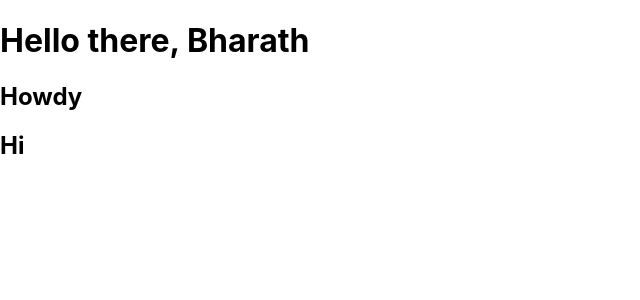
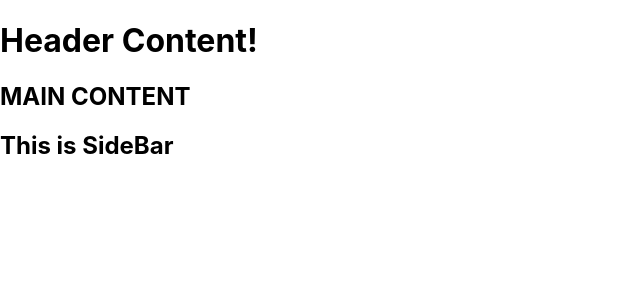
Before and after one commit to bharathkalyans/react-basics, a React (Create React App) app: page / in a window 1280 px wide. Shown: the top 300 px of the page, without its empty margins (0-640 px from the left). Built offline with nearby package versions, Linux system fonts and the light colour scheme.

Commit message:
added something

```diff
--- a/src/App.js
+++ b/src/App.js
@@ -5,11 +5,13 @@ import Sidebar from "./components/Sidebar";
 
 function App() {
   return (
-    <div>
+    <>
       <Header name="Bharath" color="purple" />
-      <Main greet="Howdy" />
-      <Sidebar greet="Hi" />
-    </div>
+      <div>
+        <Main greet="Howdy" />
+        <Sidebar greet="Hi" />
+      </div>
+    </>
   );
 }
 
--- a/src/components/Header.js
+++ b/src/components/Header.js
@@ -1,8 +1,7 @@
 import React from "react";
 
-function Header(props) {
-  console.log(props);
-  return <h1> Hello there, {props.name}</h1>;
+function Header() {
+  return <h1> Header Content!</h1>;
 }
 
 export default Header;
--- a/src/components/Main.js
+++ b/src/components/Main.js
@@ -1,7 +1,7 @@
 import React from "react";
 
-function Main(props) {
-  return <h2>{props.greet}</h2>;
+function Main() {
+  return <h2>MAIN CONTENT</h2>;
 }
 
 export default Main;
--- a/src/components/Sidebar.js
+++ b/src/components/Sidebar.js
@@ -1,7 +1,7 @@
 import React from "react";
 
-function Sidebar(props) {
-  return <h2>{props.greet}</h2>;
+function Sidebar() {
+  return <h2>This is SideBar</h2>;
 }
 
 export default Sidebar;
```
